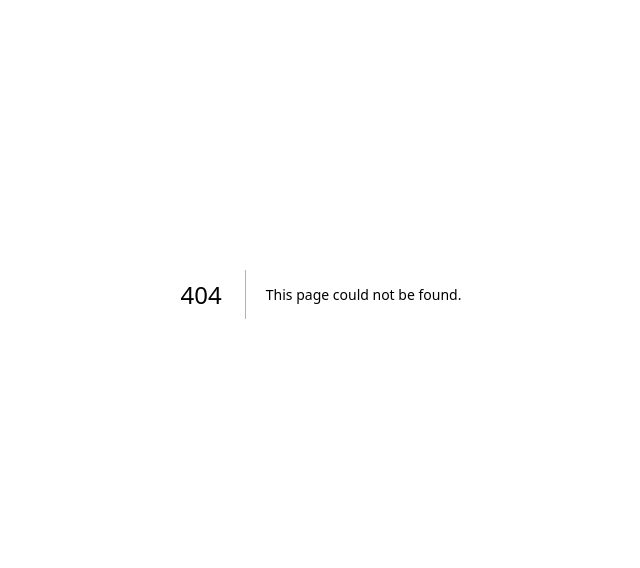
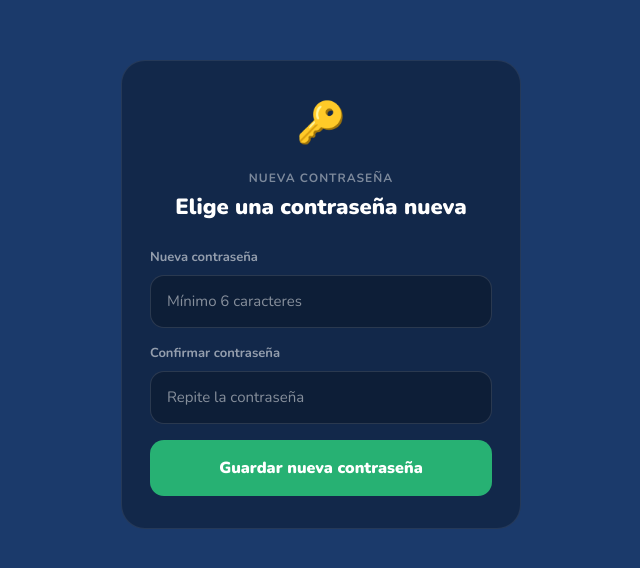
Before and after one commit to EriXito/soci, a Next.js app: page /nueva-contrasena in a window 1280 px wide. Before the commit this address had no page. Shown: the part 106-674 px from the top of the page, without its empty margins (319-959 px from the left). Built offline with nearby package versions, Linux system fonts and the light colour scheme; no server answers.

Commit message:
feat: recuperar contraseña y nueva contraseña

```diff
--- /dev/null
+++ b/app/nueva-contrasena/page.tsx
@@ -0,0 +1,130 @@
+"use client"
+
+import { useState } from "react"
+import { supabase } from "@/lib/supabase"
+import { useRouter } from "next/navigation"
+
+export default function NuevaContrasenaPage() {
+  const router = useRouter()
+  const [password, setPassword] = useState("")
+  const [confirmar, setConfirmar] = useState("")
+  const [loading, setLoading] = useState(false)
+  const [error, setError] = useState("")
+
+  const guardar = async (e: React.FormEvent) => {
+    e.preventDefault()
+    setError("")
+
+    if (password.length < 6) {
+      setError("La contraseña debe tener mínimo 6 caracteres")
+      return
+    }
+    if (password !== confirmar) {
+      setError("Las contraseñas no coinciden")
+      return
+    }
+
+    setLoading(true)
+    const { error: err } = await supabase.auth.updateUser({ password })
+    setLoading(false)
+
+    if (err) {
+      setError("No pudimos actualizar la contraseña. El enlace puede haber expirado.")
+    } else {
+      router.push("/dashboard")
+    }
+  }
+
+  const inputStyle: React.CSSProperties = {
+    width: "100%",
+    background: "rgba(0,0,0,0.25)",
+    border: "1px solid rgba(255,255,255,0.12)",
+    borderRadius: 14,
+    padding: "14px 16px",
+    fontSize: 15,
+    color: "white",
+    outline: "none",
+    fontFamily: "var(--font-nunito)",
+    boxSizing: "border-box",
+  }
+
+  return (
+    <div style={{
+      minHeight: "100vh",
+      background: "#1B3A6B",
+      display: "flex",
+      alignItems: "center",
+      justifyContent: "center",
+      padding: "24px 20px",
+    }}>
+      <div style={{ width: "100%", maxWidth: 400 }}>
+        <div style={{
+          background: "rgba(0,0,0,0.3)",
+          borderRadius: 24,
+          padding: "32px 28px",
+          border: "1px solid rgba(255,255,255,0.08)",
+        }}>
+          <p style={{ fontSize: 40, textAlign: "center", marginBottom: 16 }}>🔑</p>
+          <p style={{ color: "rgba(255,255,255,0.45)", fontSize: 12, fontWeight: 700, letterSpacing: 1, textTransform: "uppercase", marginBottom: 4, textAlign: "center" }}>
+            Nueva contraseña
+          </p>
+          <p style={{ color: "white", fontSize: 22, fontWeight: 900, marginBottom: 24, textAlign: "center" }}>
+            Elige una contraseña nueva
+          </p>
+
+          <form onSubmit={guardar} style={{ display: "flex", flexDirection: "column", gap: 16 }}>
+            <div>
+              <p style={{ color: "rgba(255,255,255,0.55)", fontSize: 13, fontWeight: 700, marginBottom: 8 }}>
+                Nueva contraseña
+              </p>
+              <input
+                type="password"
+                placeholder="Mínimo 6 caracteres"
+                value={password}
+                onChange={e => setPassword(e.target.value)}
+                style={inputStyle}
+              />
+            </div>
+
+            <div>
+              <p style={{ color: "rgba(255,255,255,0.55)", fontSize: 13, fontWeight: 700, marginBottom: 8 }}>
+                Confirmar contraseña
+              </p>
+              <input
+                type="password"
+                placeholder="Repite la contraseña"
+                value={confirmar}
+                onChange={e => setConfirmar(e.target.value)}
+                style={inputStyle}
+              />
+            </div>
+
+            {error && (
+              <p style={{ color: "#f87171", fontSize: 13, fontWeight: 600 }}>{error}</p>
+            )}
+
+            <button
+              type="submit"
+              disabled={loading}
+              style={{
+                width: "100%",
+                background: loading ? "rgba(39,177,115,0.5)" : "#27B173",
+                border: "none",
+                borderRadius: 14,
+                padding: "16px",
+                color: "white",
+                fontSize: 16,
+                fontWeight: 900,
+                cursor: loading ? "not-allowed" : "pointer",
+                fontFamily: "var(--font-nunito)",
+                transition: "background 0.2s",
+              }}
+            >
+              {loading ? "Guardando..." : "Guardar nueva contraseña"}
+            </button>
+          </form>
+        </div>
+      </div>
+    </div>
+  )
+}
--- a/app/page.tsx
+++ b/app/page.tsx
@@ -136,6 +136,25 @@ export default function LoginPage() {
             </button>
 
           </form>
+
+          <button
+            onClick={() => router.push("/recuperar-contrasena")}
+            style={{
+              background: "none",
+              border: "none",
+              color: "rgba(255,255,255,0.4)",
+              fontSize: 13,
+              fontWeight: 600,
+              cursor: "pointer",
+              fontFamily: "var(--font-nunito)",
+              padding: "12px 0 0",
+              width: "100%",
+              textAlign: "center",
+            }}
+          >
+            ¿Olvidaste tu contraseña?
+          </button>
+
         </div>
 
         <p style={{ color: "rgba(255,255,255,0.35)", fontSize: 14, textAlign: "center", marginTop: 24 }}>
--- /dev/null
+++ b/app/recuperar-contrasena/page.tsx
@@ -0,0 +1,152 @@
+"use client"
+
+import { useState } from "react"
+import { supabase } from "@/lib/supabase"
+import { useRouter } from "next/navigation"
+
+export default function RecuperarContrasenaPage() {
+  const router = useRouter()
+  const [email, setEmail] = useState("")
+  const [loading, setLoading] = useState(false)
+  const [enviado, setEnviado] = useState(false)
+  const [error, setError] = useState("")
+
+  const enviar = async (e: React.FormEvent) => {
+    e.preventDefault()
+    if (!email.trim()) { setError("Ingresa tu correo electrónico"); return }
+    setLoading(true)
+    setError("")
+
+    const { error: err } = await supabase.auth.resetPasswordForEmail(email.trim(), {
+      redirectTo: "https://soci-self.vercel.app/nueva-contrasena",
+    })
+
+    setLoading(false)
+    if (err) {
+      setError("No pudimos enviar el correo. Verifica que el correo esté registrado.")
+    } else {
+      setEnviado(true)
+    }
+  }
+
+  const inputStyle: React.CSSProperties = {
+    width: "100%",
+    background: "rgba(0,0,0,0.25)",
+    border: "1px solid rgba(255,255,255,0.12)",
+    borderRadius: 14,
+    padding: "14px 16px",
+    fontSize: 15,
+    color: "white",
+    outline: "none",
+    fontFamily: "var(--font-nunito)",
+    boxSizing: "border-box",
+  }
+
+  return (
+    <div style={{
+      minHeight: "100vh",
+      background: "#1B3A6B",
+      display: "flex",
+      alignItems: "center",
+      justifyContent: "center",
+      padding: "24px 20px",
+    }}>
+      <div style={{ width: "100%", maxWidth: 400 }}>
+
+        {/* Botón volver */}
+        <button
+          onClick={() => router.push("/")}
+          style={{
+            background: "none",
+            border: "none",
+            color: "rgba(255,255,255,0.5)",
+            fontSize: 14,
+            fontWeight: 700,
+            cursor: "pointer",
+            fontFamily: "var(--font-nunito)",
+            padding: 0,
+            marginBottom: 24,
+            display: "flex",
+            alignItems: "center",
+            gap: 6,
+          }}
+        >
+          ← Volver al inicio de sesión
+        </button>
+
+        <div style={{
+          background: "rgba(0,0,0,0.3)",
+          borderRadius: 24,
+          padding: "32px 28px",
+          border: "1px solid rgba(255,255,255,0.08)",
+        }}>
+          {enviado ? (
+            /* Estado éxito */
+            <div style={{ textAlign: "center" }}>
+              <p style={{ fontSize: 48, marginBottom: 16 }}>📧</p>
+              <p style={{ color: "#27B173", fontSize: 20, fontWeight: 900, marginBottom: 12 }}>
+                ¡Correo enviado!
+              </p>
+              <p style={{ color: "rgba(255,255,255,0.7)", fontSize: 14, lineHeight: 1.6, marginBottom: 8 }}>
+                Te enviamos un enlace a <strong style={{ color: "white" }}>{email}</strong>.
+                Ábrelo para crear tu nueva contraseña.
+              </p>
+              <p style={{ color: "rgba(255,255,255,0.35)", fontSize: 13 }}>
+                ¿No lo encuentras? Revisa tu carpeta de spam.
+              </p>
+            </div>
+          ) : (
+            /* Formulario */
+            <>
+              <p style={{ color: "rgba(255,255,255,0.45)", fontSize: 12, fontWeight: 700, letterSpacing: 1, textTransform: "uppercase", marginBottom: 4 }}>
+                Recuperar acceso
+              </p>
+              <p style={{ color: "white", fontSize: 22, fontWeight: 900, marginBottom: 24 }}>
+                ¿Olvidaste tu contraseña?
+              </p>
+
+              <form onSubmit={enviar} style={{ display: "flex", flexDirection: "column", gap: 16 }}>
+                <div>
+                  <p style={{ color: "rgba(255,255,255,0.55)", fontSize: 13, fontWeight: 700, marginBottom: 8 }}>
+                    Correo electrónico
+                  </p>
+                  <input
+                    type="email"
+                    placeholder="tucorreo@ejemplo.com"
+                    value={email}
+                    onChange={e => setEmail(e.target.value)}
+                    style={inputStyle}
+                  />
+                </div>
+
+                {error && (
+                  <p style={{ color: "#f87171", fontSize: 13, fontWeight: 600 }}>{error}</p>
+                )}
+
+                <button
+                  type="submit"
+                  disabled={loading}
+                  style={{
+                    width: "100%",
+                    background: loading ? "rgba(39,177,115,0.5)" : "#27B173",
+                    border: "none",
+                    borderRadius: 14,
+                    padding: "16px",
+                    color: "white",
+                    fontSize: 16,
+                    fontWeight: 900,
+                    cursor: loading ? "not-allowed" : "pointer",
+                    fontFamily: "var(--font-nunito)",
+                    transition: "background 0.2s",
+                  }}
+                >
+                  {loading ? "Enviando..." : "Enviar enlace de recuperación"}
+                </button>
+              </form>
+            </>
+          )}
+        </div>
+      </div>
+    </div>
+  )
+}
```
